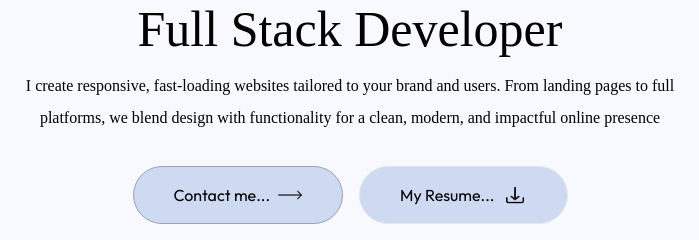
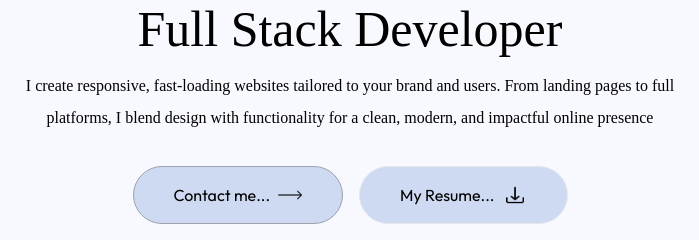
Before and after one commit to dancun48/my-portfolio-website, a website: page index.html in a window 1280 px wide. Shown: the part 385-625 px from the top of the page, 290-989 px from the left. Drawn offline with nearby package versions, Linux system fonts and the light colour scheme; a web font is replaced by a local one.

Commit message:
git commit -m "[commit message]"

```diff
--- a/index.html
+++ b/index.html
@@ -75,7 +75,7 @@
         <img src="./images/profile-picture.jpg" alt="profile-picture" class="rounded-full w-32">
         <h3 class="flex items-center gap-2 text-xl md:text-2xl mb-3 font-Ovo">Hi! I am Dancun Otieno <img src="./images/hand-icon.png" alt="" class="w-6"></h3>
         <h1 class="text-3xl md:text-6xl lg:text-[50px] font-Ovo">Full Stack Developer</h1>
-        <p class="max-w-2xl mx-auto font-Ovo">I create responsive, fast-loading websites tailored to your brand and users. From landing pages to full platforms, we blend design with functionality
+        <p class="max-w-2xl mx-auto font-Ovo">I create responsive, fast-loading websites tailored to your brand and users. From landing pages to full platforms, I blend design with functionality
             for a clean, modern, and impactful online presence</p>
 
         <div class="flex flex-col sm:flex-row items-center gap-4 mt-4">
```
